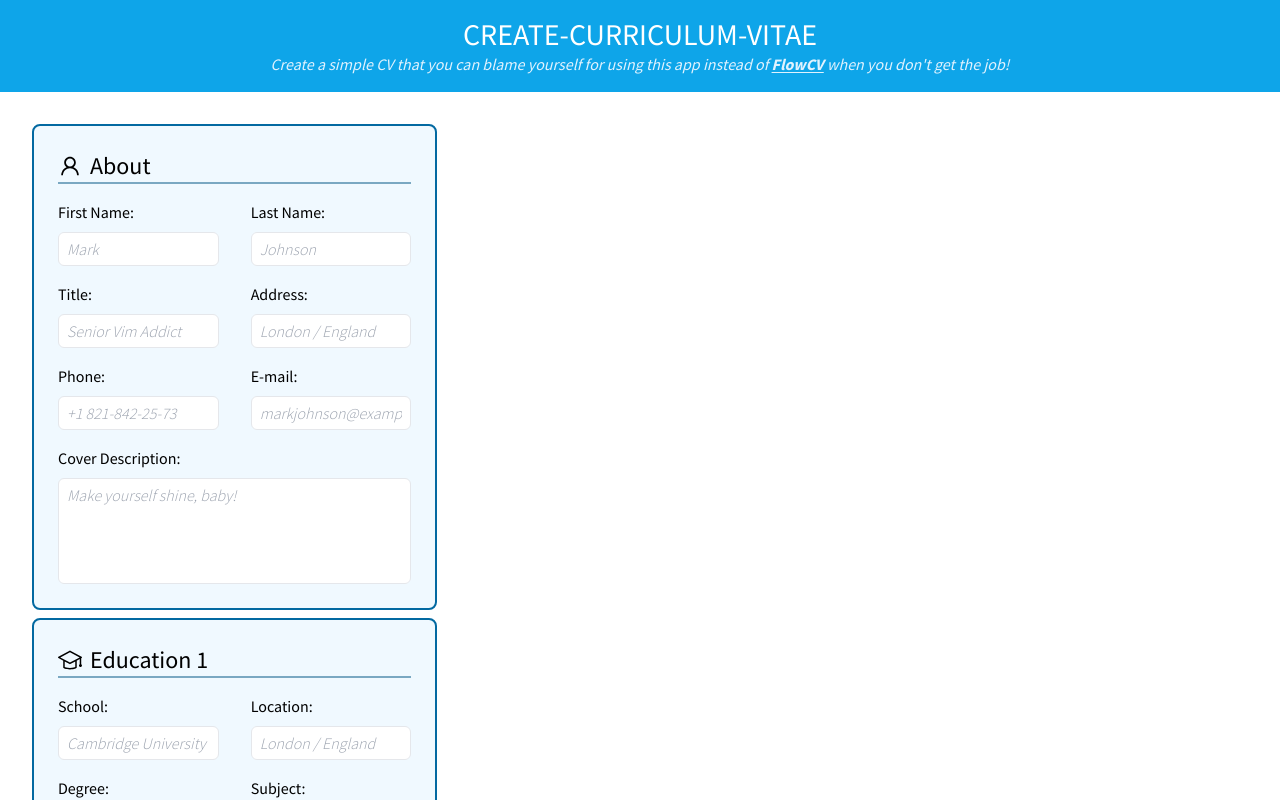
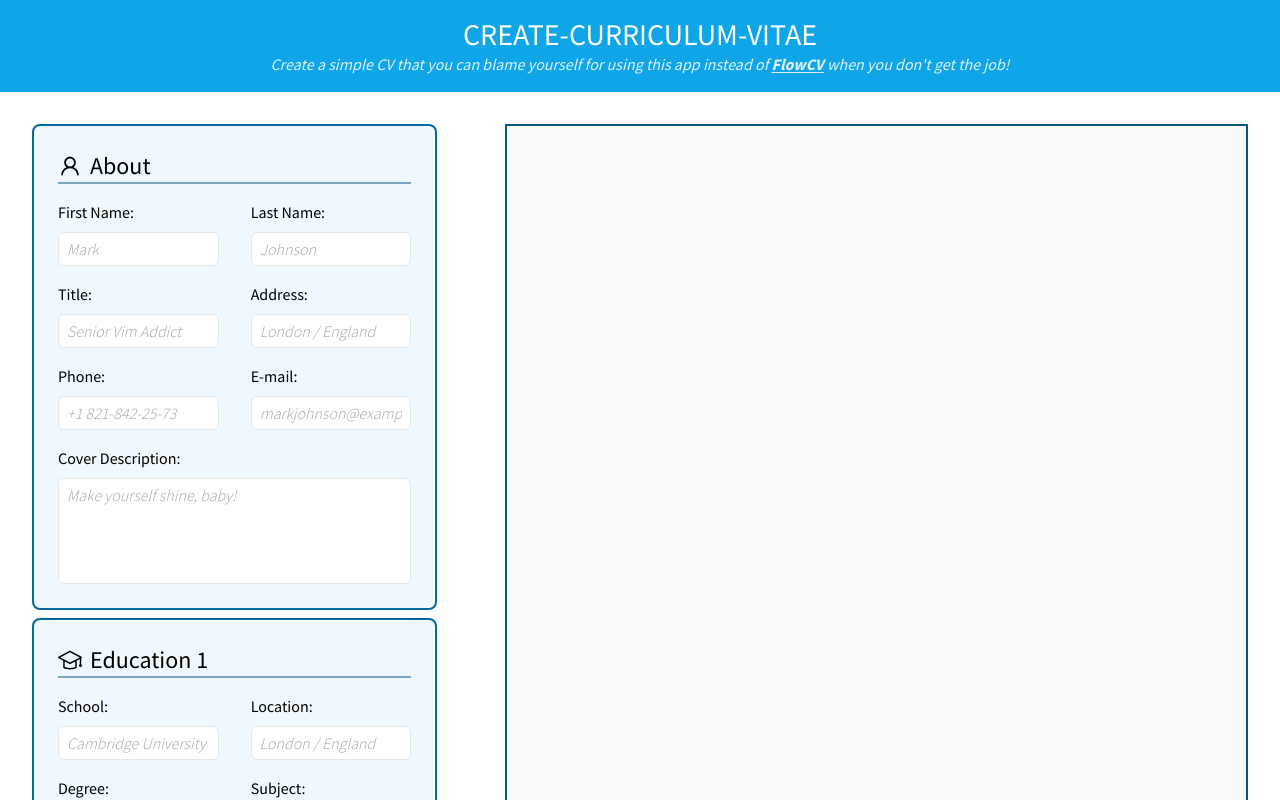
Before and after one commit to brkyurun/cv-application, a React (Vite) app: page / in a window 1280 px wide. Shown: the top 800 px of the page. Built offline with nearby package versions, Linux system fonts and the light colour scheme.

Commit message:
prepare cvpreview part

```diff
--- a/src/App.jsx
+++ b/src/App.jsx
@@ -1,5 +1,6 @@
 import Header from "./components/Header";
 import CVBuilder from "./components/CVBuilder";
+import CVPreview from "./components/CVPreview";
 import Footer from "./components/Footer";
 import { useState } from "react";
 
@@ -99,7 +100,7 @@ function App() {
   return (
     <>
       <Header />
-      <main className="p-8">
+      <main className="grid grid-cols-3 justify-items-end p-8">
         <CVBuilder
           aboutSection={aboutSection}
           aboutSectionHandler={handleAboutSectionChange}
@@ -112,6 +113,11 @@ function App() {
           addExperience={handleExperienceSectionAdd}
           deleteExperience={handleExperienceSectionDelete}
         />
+        <CVPreview
+          aboutSection={aboutSection}
+          educationSection={educationSection}
+          experienceSection={experienceSection}
+        />
       </main>
       <Footer />
     </>
--- a/src/components/CVBuilder/Section.jsx
+++ b/src/components/CVBuilder/Section.jsx
@@ -1,6 +1,6 @@
 const Section = ({ children }) => {
   return (
-    <section className="grid w-1/3 grid-cols-2 gap-x-8 gap-y-4 overflow-auto rounded-lg border-2 border-sky-700 bg-sky-50 p-6">
+    <section className="grid grid-cols-2 gap-x-8 gap-y-4 overflow-auto rounded-lg border-2 border-sky-700 bg-sky-50 p-6">
       {children}
     </section>
   );
--- /dev/null
+++ b/src/components/CVPreview/CVPreview.jsx
@@ -0,0 +1,9 @@
+const CVPreview = ({ aboutSection, educationSection, experienceSection }) => {
+  return (
+    <div className="col-span-2 w-11/12 border-2 border-sky-800 bg-gray-50">
+      <p className="text-center text-3xl font-bold">{`${aboutSection.firstName} ${aboutSection.lastName}`}</p>
+    </div>
+  );
+};
+
+export default CVPreview;
--- /dev/null
+++ b/src/components/CVPreview/index.jsx
@@ -0,0 +1,3 @@
+import CVPreview from "./CVPreview";
+
+export default CVPreview;
```
